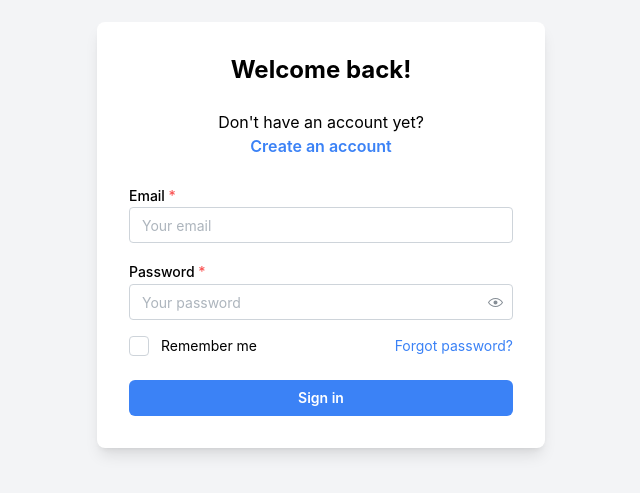
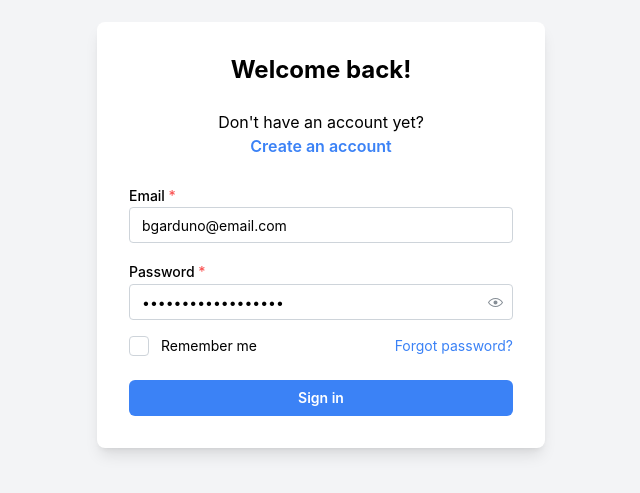
Before and after one commit to brosmar18/todo-app, a React (Vite) app: page /login in a window 1280 px wide. Shown: the part 165-658 px from the top of the page, without its empty margins (319-959 px from the left). Built offline with nearby package versions, Linux system fonts and the light colour scheme.

Commit message:
default login info added

```diff
--- a/src/pages/Auth.jsx
+++ b/src/pages/Auth.jsx
@@ -11,8 +11,8 @@ import { AuthContext } from "../context/AuthContext";
 
 const Auth = () => {
   const { login, register, error, loading } = useContext(AuthContext);
-  const [email, setEmail] = useState("");
-  const [password, setPassword] = useState("");
+  const [email, setEmail] = useState("bgarduno@email.com");
+  const [password, setPassword] = useState("GardunoPassword123");
   const [rememberMe, setRememberMe] = useState(false);
   const [showRegisterForm, setShowRegisterForm] = useState(false);
   const [firstName, setFirstName] = useState("");
```
